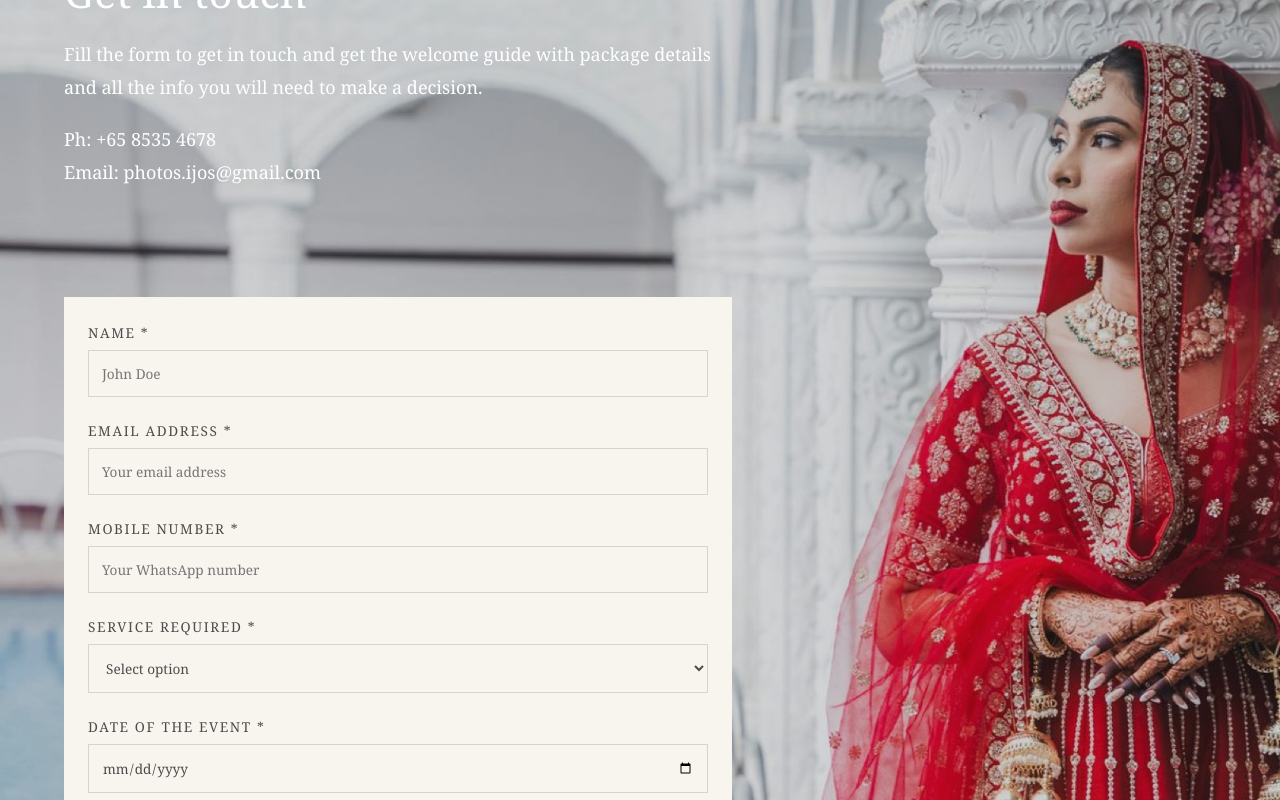
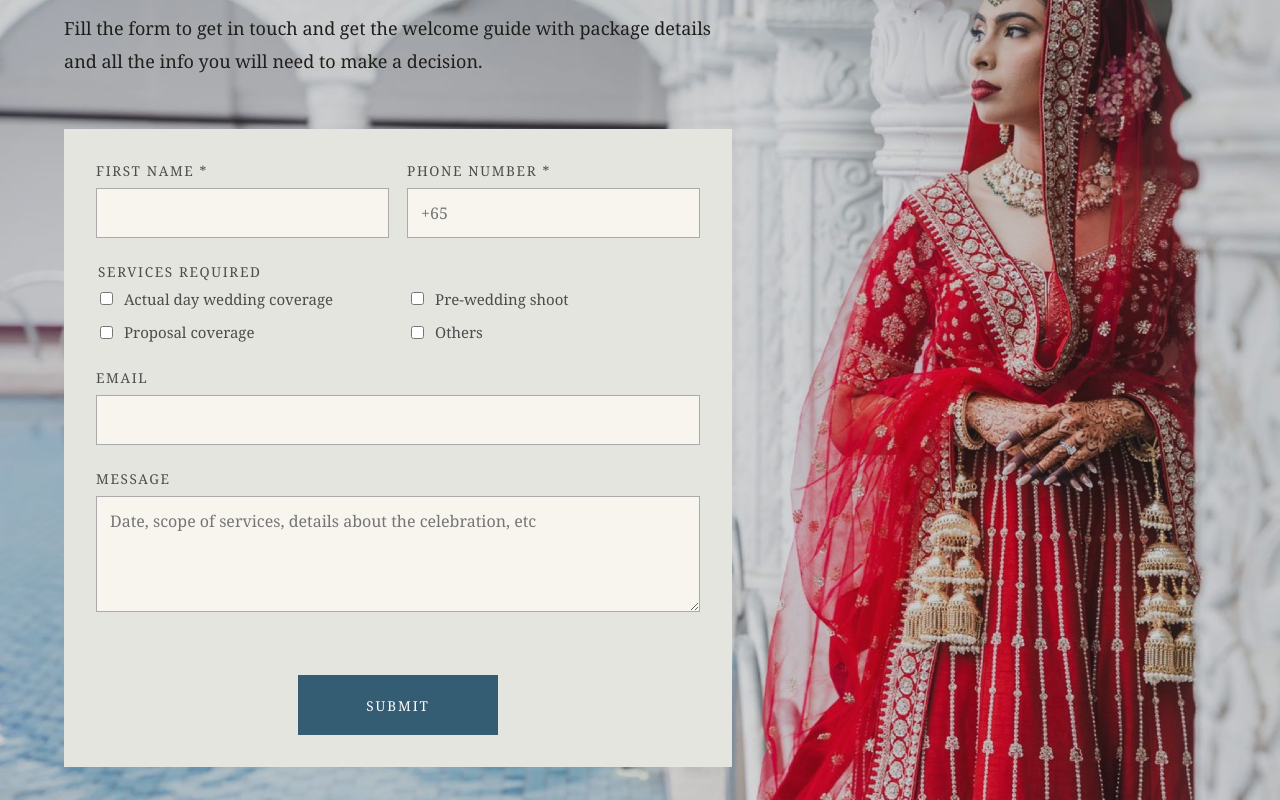
Before and after one commit to nitinbharathy/ijos-stories, a React (Vite) app: page / in a window 1280 px wide. Shown: the part 5060-5860 px from the top of the page. Built offline with nearby package versions, Linux system fonts and the light colour scheme.

Commit message:
Integrate native HubSpot contact form

```diff
--- a/src/ServicePage.jsx
+++ b/src/ServicePage.jsx
@@ -8,7 +8,7 @@ export function ServicePage({ service }) {
 
   return <main>
     <PageSeo title={service.metaTitle} description={service.metaDescription} path={`/${service.slug}`} structuredData={structuredData} />
-    <SiteHeader showHomeLink overlayHero />
+    <SiteHeader overlayHero />
 
     <section className="service-page-hero">
       <SmartImage image={service.heroImage} loading="eager" fetchPriority="high" decoding="async" />
@@ -42,7 +42,7 @@ export function ServicePage({ service }) {
       <div>{services.filter((item) => item.slug !== service.slug).map((item) => <a href={sitePath(`/${item.slug}`)} key={item.slug}><SmartImage image={item.heroImage} loading="lazy" decoding="async" /><span>{item.navLabel}</span></a>)}</div>
     </section>
 
-    <div id="service-enquiry"><ContactSection selectedService={service.formValue} /></div>
+    <div id="service-enquiry"><ContactSection /></div>
     <SiteFooter />
   </main>
 }
--- a/src/SiteComponents.jsx
+++ b/src/SiteComponents.jsx
@@ -42,7 +42,7 @@ export function Rail({ images: railImages, label }) {
   </div>
 }
 
-export function SiteHeader({ showHomeLink = false, overlayHero = false }) {
+export function SiteHeader({ overlayHero = false }) {
   const [isFloating, setIsFloating] = useState(false)
 
   useEffect(() => {
@@ -63,33 +63,110 @@ export function SiteHeader({ showHomeLink = false, overlayHero = false }) {
     }
   }, [])
 
-  const headerClasses = [showHomeLink && 'has-back-link', isFloating && 'is-floating'].filter(Boolean).join(' ')
+  const headerClasses = isFloating ? 'is-floating' : undefined
   const shellClasses = ['site-header-shell', overlayHero && 'over-hero', overlayHero && isFloating && 'is-floating-shell'].filter(Boolean).join(' ')
 
   return <div className={shellClasses}>
-    <header className={headerClasses || undefined}>
-      {showHomeLink && <a href={sitePath('/')} className="header-back">Home</a>}
+    <header className={headerClasses}>
       <a href={sitePath('/')} className="brand">ijós moments</a>
       <a href="#contact" className="header-action">Get in touch</a>
     </header>
   </div>
 }
 
-export function ContactSection({ selectedService = '' }) {
-  const [formSent, setFormSent] = useState(false)
+export function ContactSection() {
+  const [submissionStatus, setSubmissionStatus] = useState('idle')
+  const [submissionMessage, setSubmissionMessage] = useState('')
+
+  const handleSubmit = async (event) => {
+    event.preventDefault()
+    const form = event.currentTarget
+    const formData = new FormData(form)
+
+    if (formData.get('website')) return
+
+    setSubmissionStatus('submitting')
+    setSubmissionMessage('Sending your enquiry…')
+
+    const services = formData.getAll('services')
+    const email = formData.get('email')?.trim()
+    const message = formData.get('message')?.trim()
+    const fields = [
+      { objectTypeId: '0-1', name: 'firstname', value: formData.get('firstname').trim() },
+      { objectTypeId: '0-1', name: 'mobilephone', value: formData.get('mobilephone').trim() },
+    ]
+
+    if (email) fields.push({ objectTypeId: '0-1', name: 'email', value: email })
+    if (message) fields.push({ objectTypeId: '0-1', name: 'message', value: message })
+    if (services.length) {
+      fields.push({ objectTypeId: '0-5', name: 'services_require', value: services.join(';') })
+    }
+
+    try {
+      const response = await fetch('https://api.hsforms.com/submissions/v3/integration/submit/246933680/6f495e54-22cb-4d45-be12-46c2ff135a4d', {
+        method: 'POST',
+        headers: { 'Content-Type': 'application/json' },
+        body: JSON.stringify({
+          fields,
+          context: {
+            pageName: document.title,
+            pageUri: window.location.href,
+          },
+        }),
+      })
+
+      if (!response.ok) throw new Error('HubSpot rejected the submission')
+
+      form.reset()
+      setSubmissionStatus('success')
+      setSubmissionMessage('Thank you — your enquiry has been sent.')
+    } catch {
+      setSubmissionStatus('error')
+      setSubmissionMessage('We could not send your enquiry. Please try again shortly.')
+    }
+  }
 
   return <section className="contact content-block" id="contact">
     <SmartImage className="contact-background" image={images.sections.contact} loading="lazy" decoding="async" aria-hidden="true" />
-    <div><h2>Get in touch</h2><p>Fill the form to get in touch and get the welcome guide with package details and all the info you will need to make a decision.</p><p>Ph: +65 8535 4678<br />Email: photos.ijos@gmail.com</p></div>
-    <form onSubmit={(event) => { event.preventDefault(); setFormSent(true) }}>
-      <label>Name *<input placeholder="John Doe" required /></label>
-      <label>Email address *<input type="email" placeholder="Your email address" required /></label>
-      <label>Mobile number *<input placeholder="Your WhatsApp number" required /></label>
-      <label>Service required *<select required defaultValue={selectedService}><option value="" disabled>Select option</option><option value="Actual day coverage">Actual day coverage</option><option value="Pre-wedding shoots">Pre-wedding shoots</option><option value="Proposal shoot">Proposal shoot</option></select></label>
-      <label>Date of the event *<input type="date" required /></label>
-      <label>Message *<textarea placeholder="Any other details you would like to share" required /></label>
-      <button type="submit">Send message</button>
-      {formSent && <p className="form-success" role="status" aria-live="polite">Thank you — your message has been received. We’ll be in touch soon.</p>}
+    <div className="contact-copy"><h2>Get in touch</h2><p>Fill the form to get in touch and get the welcome guide with package details and all the info you will need to make a decision.</p></div>
+    <form className="contact-form" onSubmit={handleSubmit}>
+      <div className="contact-form-fields">
+        <label>
+          <span>First name <span aria-hidden="true">*</span></span>
+          <input name="firstname" type="text" autoComplete="given-name" required />
+        </label>
+        <label>
+          <span>Phone number <span aria-hidden="true">*</span></span>
+          <input name="mobilephone" type="tel" autoComplete="tel" placeholder="+65" required />
+        </label>
+      </div>
+
+      <fieldset>
+        <legend>Services required</legend>
+        <div className="contact-form-options">
+          <label><input name="services" type="checkbox" value="-wsG-gLF3LTLVe8mNQZpa" /> <span>Actual day wedding coverage</span></label>
+          <label><input name="services" type="checkbox" value="U6CZQdYleCNGLy_vcwQeS" /> <span>Pre-wedding shoot</span></label>
+          <label><input name="services" type="checkbox" value="p9MGBzM6RquSrG-IKBqpc" /> <span>Proposal coverage</span></label>
+          <label><input name="services" type="checkbox" value="lKcGT2daUw11BaH4iGhHs" /> <span>Others</span></label>
+        </div>
+      </fieldset>
+
+      <label>
+        <span>Email</span>
+        <input name="email" type="email" autoComplete="email" />
+      </label>
+      <label>
+        <span>Message</span>
+        <textarea name="message" rows="4" placeholder="Date, scope of services, details about the celebration, etc" />
+      </label>
+      <div className="contact-form-honeypot" aria-hidden="true">
+        <label htmlFor="contact-website">Website</label>
+        <input id="contact-website" name="website" type="text" tabIndex="-1" autoComplete="off" aria-hidden="true" />
+      </div>
+      <p className={`contact-form-status is-${submissionStatus}`} aria-live="polite">{submissionMessage}</p>
+      <button type="submit" disabled={submissionStatus === 'submitting'}>
+        {submissionStatus === 'submitting' ? 'Sending…' : 'Submit'}
+      </button>
     </form>
   </section>
 }
--- a/src/StoriesPage.jsx
+++ b/src/StoriesPage.jsx
@@ -22,7 +22,7 @@ export function StoriesPage() {
 
   return <main>
     <PageSeo title="Wedding & Proposal Stories Singapore | ijós Moments" description="Explore real wedding, pre-wedding and proposal photography stories documented by ijós Moments in Singapore." path="/stories" structuredData={structuredData} />
-    <SiteHeader showHomeLink />
+    <SiteHeader />
 
     <section className="stories-heading content-block">
       <h1>Stories</h1>
--- a/src/StoryPage.jsx
+++ b/src/StoryPage.jsx
@@ -8,7 +8,7 @@ export function StoryPage({ story }) {
 
   return <main>
     <PageSeo title={story.metaTitle} description={story.metaDescription} path={`/stories/${story.slug}`} structuredData={structuredData} />
-    <SiteHeader showHomeLink overlayHero />
+    <SiteHeader overlayHero />
 
     <article>
       <section className="story-hero">
--- a/src/design-tokens.css
+++ b/src/design-tokens.css
@@ -17,6 +17,8 @@
   --color-image-overlay: rgb(24 28 30 / 18%);
   --color-mobile-hero-overlay: rgb(0 0 0 / 28%);
   --color-footer-rule: rgb(248 245 239 / 58%);
+  --color-error: #8b2e2e;
+  --color-success: #315c45;
 
   /* Typography */
   --font-brand: "MADE Mirage", Georgia, "Times New Roman", serif;
@@ -71,6 +73,10 @@
   --section-gap-wide: 6vw;
   --section-gap-wider: 7vw;
   --section-gap-mobile: 2.1875rem;
+  --contact-section-space: 4rem;
+  --contact-section-space-mobile: 3.25rem;
+  --contact-copy-form-gap: 2rem;
+  --contact-copy-form-gap-mobile: 1.5rem;
   --form-gap-row: 1.5rem;
   --form-gap-column: 1.125rem;
   --carousel-gap: 0.875rem;
@@ -92,7 +98,8 @@
   --testimonial-image-height-mobile: 25rem;
   --package-image-height: 40.625rem;
   --package-image-height-mobile: 32.5rem;
-  --contact-min-height: 57.5rem;
+  --contact-min-height: 48rem;
+  --contact-section-bottom-trim: 1.25rem;
   --footer-min-height: 38.75rem;
   --contact-form-mobile-width: 17.1875rem;
   --service-hero-height: 40rem;
@@ -117,8 +124,8 @@
   --hero-control-size: 2rem;
   --control-radius: 50%;
   --field-padding: 0.8125rem;
-  --form-panel-padding-block: 1.625rem;
-  --form-panel-padding-inline: 1.5rem;
+  --form-inner-padding: clamp(1.25rem, 3vw, 2rem);
+  --form-field-radius: 0;
 
   /* Effects and motion */
   --shadow-control: 0 2px 12px rgb(0 0 0 / 12%);
@@ -135,6 +142,8 @@
     --page-gutter: var(--page-gutter-mobile);
     --section-space: var(--section-space-mobile);
     --section-gap: var(--section-gap-mobile);
+    --contact-section-space: var(--contact-section-space-mobile);
+    --contact-copy-form-gap: var(--contact-copy-form-gap-mobile);
     --font-size-body: var(--font-size-body-mobile);
     --font-size-heading: var(--font-size-heading-mobile);
     --font-size-subheading: var(--font-size-subheading-mobile);
--- a/src/styles.css
+++ b/src/styles.css
@@ -69,16 +69,6 @@ header.is-floating {
   right: var(--page-gutter);
   padding-bottom: 0.1875rem;
   border-bottom: 1px solid currentColor;
-  color: var(--color-text-inverse);
-  font-size: var(--font-size-label);
-  letter-spacing: var(--tracking-action);
-  text-decoration: none;
-  text-transform: uppercase;
-}
-
-.header-back {
-  position: absolute;
-  left: var(--page-gutter);
   color: var(--color-text-inverse);
   font-size: var(--font-size-label);
   letter-spacing: var(--tracking-action);
@@ -213,8 +203,11 @@ header.is-floating {
   display: grid;
   grid-template-columns: minmax(0, 58%) 1fr;
   align-items: start;
-  gap: var(--section-gap-wider);
+  row-gap: var(--contact-copy-form-gap);
+  column-gap: var(--section-gap-wider);
   min-height: var(--contact-min-height);
+  padding-block: var(--contact-section-space);
+  padding-bottom: calc(var(--contact-section-space) - var(--contact-section-bottom-trim));
   padding-inline: max(var(--page-gutter), calc((100vw - var(--content-max-width)) / 2));
   overflow: hidden;
   color: var(--color-text-inverse);
@@ -223,25 +216,53 @@ header.is-floating {
 .contact-background::after { content: ""; position: absolute; inset: 0; background: var(--color-image-overlay); }
 .contact-background img { display: block; width: 100%; height: 100%; object-fit: cover; }
 .contact > div { grid-column: 1; max-width: var(--contact-content-max-width); }
-.contact form {
-  display: grid;
+.contact-copy { color: var(--color-text-dark); }
+.contact-form {
   grid-row: 2;
   grid-column: 1;
-  grid-template-columns: 1fr;
-  gap: var(--form-gap-row) var(--form-gap-column);
+  width: 100%;
   max-width: var(--contact-content-max-width);
-  padding: var(--form-panel-padding-block) var(--form-panel-padding-inline);
-  background: var(--color-canvas);
+  padding: var(--form-inner-padding);
+  border: 0;
+  background: var(--color-surface-muted);
   color: var(--color-text);
 }
-.contact label { font-size: var(--font-size-label); letter-spacing: var(--tracking-label); text-transform: uppercase; }
-.contact input, .contact select, .contact textarea { display: block; width: 100%; margin-top: 0.5rem; padding: var(--field-padding); border: 1px solid var(--color-border-soft); background: var(--color-transparent); letter-spacing: 0; text-transform: none; }
-.contact textarea { height: 8.125rem; resize: vertical; }
-.contact label:last-of-type, .contact form button { grid-column: 1; }
-.contact form button { width: var(--button-width); height: var(--button-height); border: 1px solid var(--color-text); background: var(--color-transparent); cursor: pointer; letter-spacing: var(--tracking-label); text-transform: uppercase; }
-.contact form button:hover { background: var(--color-text); color: var(--color-text-inverse); }
-.form-success { margin: 0; color: var(--color-text); font-size: var(--font-size-note) !important; line-height: var(--line-height-label) !important; }
-.contact form:has(.form-success) button { margin-bottom: 0; }
+.contact-form-fields { display: grid; grid-template-columns: repeat(2, minmax(0, 1fr)); gap: var(--form-gap-column); }
+.contact-form label, .contact-form fieldset { display: block; margin: 0 0 var(--form-gap-row); }
+.contact-form label > span, .contact-form legend { display: block; margin-bottom: 0.5rem; font-size: var(--font-size-label); letter-spacing: var(--tracking-label); text-transform: uppercase; }
+.contact-form fieldset { padding: 0; border: 0; }
+.contact-form input:not([type="checkbox"]), .contact-form textarea {
+  display: block;
+  width: 100%;
+  padding: var(--field-padding);
+  border: 1px solid var(--color-border);
+  border-radius: var(--form-field-radius);
+  background: var(--color-canvas);
+}
+.contact-form textarea { resize: vertical; }
+.contact-form input:focus-visible, .contact-form textarea:focus-visible, .contact-form button:focus-visible { outline: var(--focus-ring); outline-offset: 0.1875rem; }
+.contact-form-options { display: grid; grid-template-columns: repeat(2, minmax(0, 1fr)); gap: 0.75rem var(--form-gap-column); }
+.contact-form-options label { display: flex; align-items: flex-start; gap: 0.5rem; margin: 0; font-size: var(--font-size-note); line-height: 1.45; }
+.contact-form-options label > span { margin: 0; font-size: inherit; letter-spacing: normal; text-transform: none; }
+.contact-form-options input { flex: 0 0 auto; margin-top: 0.2rem; accent-color: var(--color-header); }
+.contact-form-honeypot { position: absolute; left: -9999px; }
+.contact-form-status { min-height: 1.5em; margin: 0 0 0.75rem; font-size: var(--font-size-note); }
+.contact-form-status.is-error { color: var(--color-error); }
+.contact-form-status.is-success { color: var(--color-success); }
+.contact-form button {
+  display: block;
+  width: min(100%, var(--button-width));
+  min-height: var(--button-height);
+  margin-inline: auto;
+  border: 0;
+  background: var(--color-header);
+  color: var(--color-text-inverse);
+  font-size: var(--font-size-label);
+  letter-spacing: var(--tracking-action);
+  text-transform: uppercase;
+  cursor: pointer;
+}
+.contact-form button:disabled { cursor: wait; opacity: 0.72; }
 
 footer {
   min-height: var(--footer-min-height);
@@ -361,9 +382,7 @@ footer a:hover, footer a:focus-visible { text-decoration: underline; text-underl
   header.is-floating { width: calc(100% - 1rem); padding-inline: 1rem; }
   header { justify-content: center; }
   .brand { margin-right: auto; color: var(--color-text-inverse); }
-  header.has-back-link .brand { margin-left: 3.75rem; }
   .header-action { right: 1rem; color: var(--color-text-inverse); font-size: var(--font-size-header-action-mobile); letter-spacing: 0.1em; }
-  .header-back { left: 1rem; color: var(--color-text-inverse); font-size: var(--font-size-header-action-mobile); }
 
   .hero h1 { top: calc(var(--header-height) + 2rem); left: var(--page-gutter); }
   .hero::after { background: linear-gradient(var(--color-mobile-hero-overlay), var(--color-transparent) 45%); }
@@ -380,11 +399,9 @@ footer a:hover, footer a:focus-visible { text-decoration: underline; text-underl
   .testimonial { display: flex; flex-direction: column; align-items: stretch; gap: 1.625rem; padding-block: 3.25rem; }
   .service, .packages { max-width: none; }
 
-  .contact { padding-inline: var(--page-gutter); }
-  .contact form { display: flex; flex-direction: column; align-self: center; width: var(--contact-form-mobile-width); }
-  .contact form button { align-self: center; }
-  .contact label:last-of-type { width: 100%; }
-  .form-success { text-align: center; }
+  .contact { gap: var(--contact-copy-form-gap); padding-block: var(--contact-section-space); padding-bottom: calc(var(--contact-section-space) - var(--contact-section-bottom-trim)); padding-inline: var(--page-gutter); }
+  .contact-form { align-self: center; width: var(--contact-form-mobile-width); }
+  .contact-form-fields, .contact-form-options { grid-template-columns: 1fr; }
 
   .service-page-hero > div { bottom: 3rem; }
   .service-page-hero::after { background: linear-gradient(var(--color-transparent) 25%, var(--color-mobile-hero-overlay)); }
```
